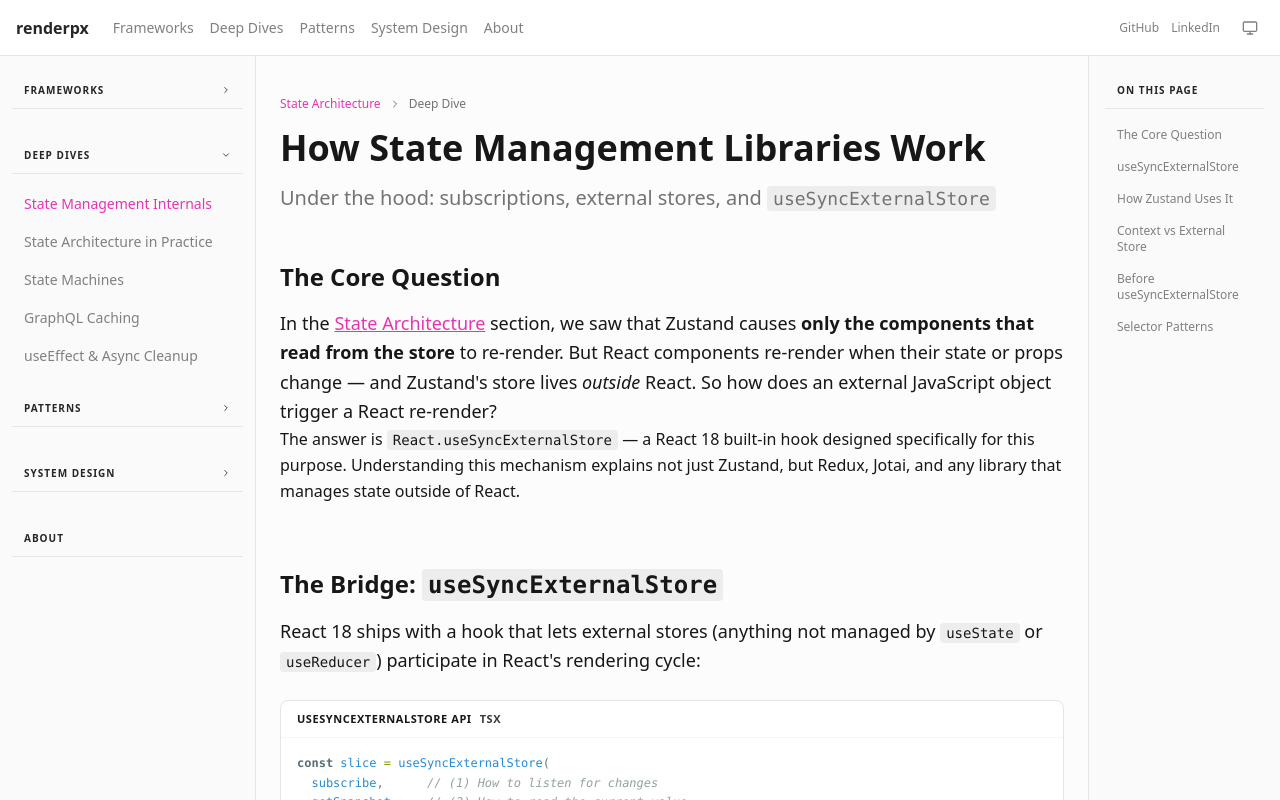
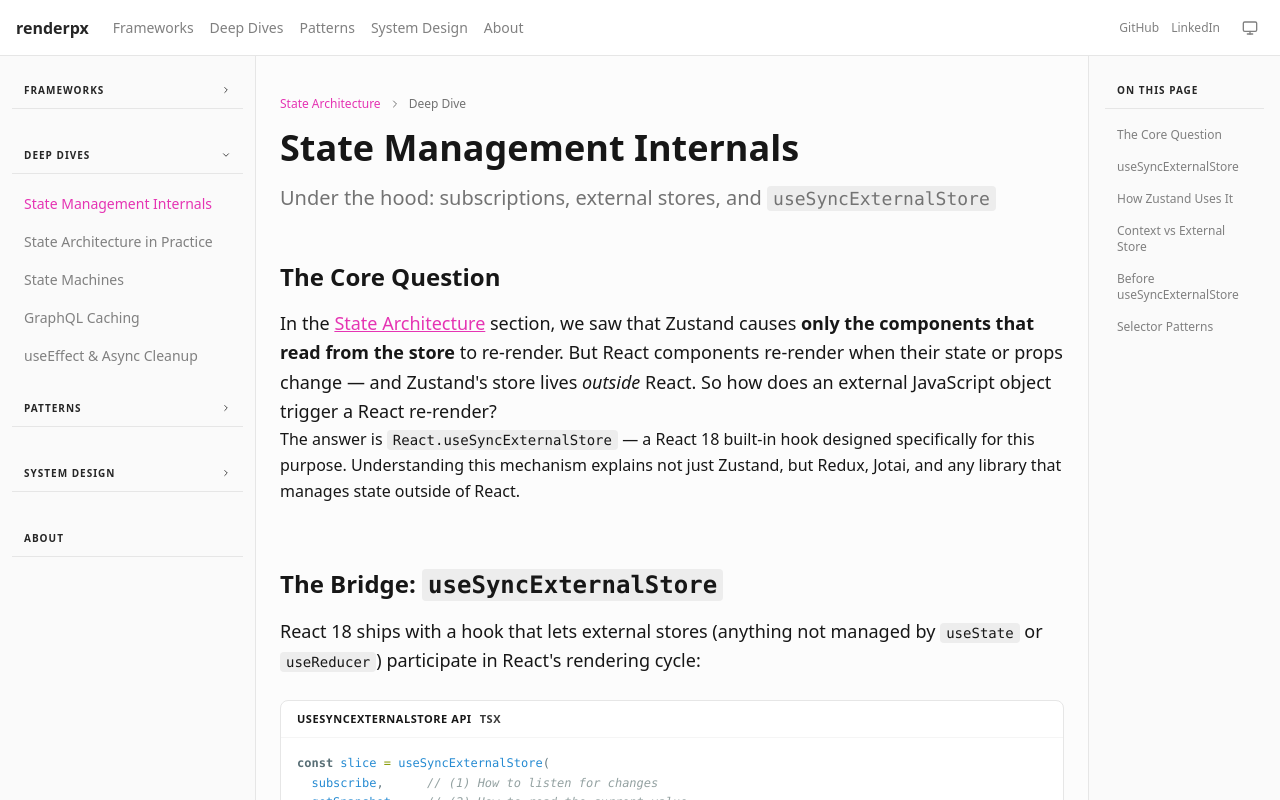
Before and after one commit to armin-es/renderpx, a Next.js app: page /deep-dives/state-management-internals in a window 1280 px wide. Shown: the top 800 px of the page. Built offline with nearby package versions, Linux system fonts and the light colour scheme.

Commit message:
Align page h1 with nav label on state management internals deep dive

```diff
--- a/app/deep-dives/state-management-internals/page.tsx
+++ b/app/deep-dives/state-management-internals/page.tsx
@@ -29,7 +29,7 @@ export default async function StateManagementInternalsPage() {
         <h1
           className="text-4xl font-bold mb-4 text-content"
         >
-          How State Management Libraries Work
+          State Management Internals
         </h1>
         <p
           className="text-xl text-content-muted"
```
